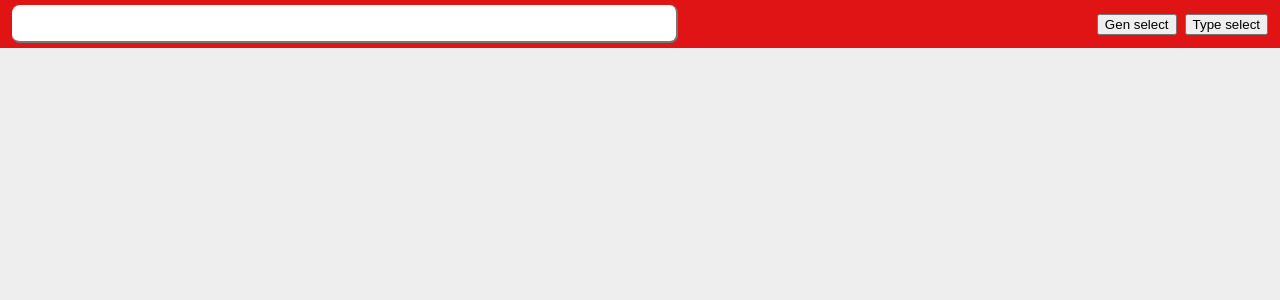
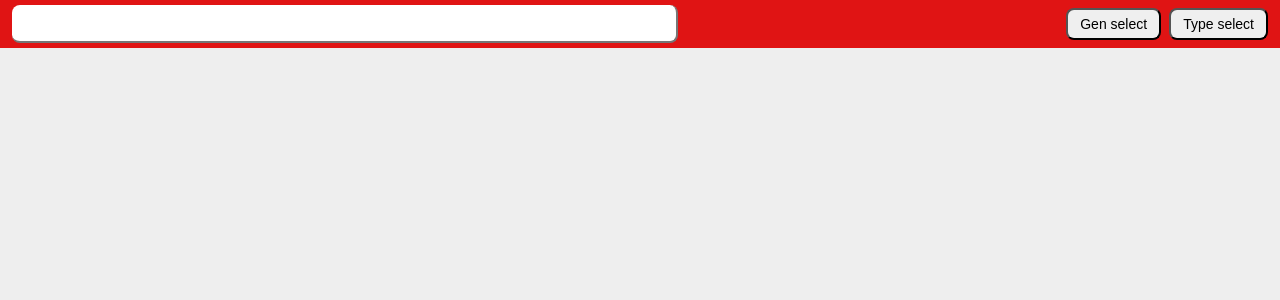
Before and after one commit to LoneHippie/docket-technical-challenge, a React (Vite) app: page / in a window 1280 px wide. Shown: the top 300 px of the page. Built offline with nearby package versions, Linux system fonts and the light colour scheme.

Commit message:
Cleaned up API use, added card grid and state for results

```diff
--- a/src/App.tsx
+++ b/src/App.tsx
@@ -1,45 +1,65 @@
 import styled from "styled-components";
 import { Theme, theme } from "./context/theme/theme";
-import { useCallback } from "react";
-import { genQuery, typeQuery } from "./context/api/pokeapi";
-import { Button, Searchbar } from "./components";
+import { useCallback, useState } from "react";
+import { Button, Card, Searchbar } from "./components";
+import { genOptions, typeOptions } from "./consts/consts";
+import usePokemonApi from "./context/api";
+import { Pokemon } from "./context/interfaces/pokemon";
 
 function App() {
-  const handleOnSelectGen = useCallback(async (value: string) => {
-    await genQuery(Number(value));
-  }, []);
-  const handleOnTypeSelect = useCallback(async (value: string) => {
-    await typeQuery(value);
-  }, []);
+  const { getByGen, getByType, getByName } = usePokemonApi();
+
+  const [pokeList, setPokeList] = useState<Pokemon[]>([]);
+
+  const handleOnNameSearch = useCallback(
+    async (name: string) => {
+      const list = await getByName(name);
+      setPokeList(list);
+    },
+    [getByName]
+  );
+  const handleOnSelectGen = useCallback(
+    async (value: string) => {
+      const list = await getByGen(value);
+      setPokeList(list);
+    },
+    [getByGen]
+  );
+  const handleOnTypeSelect = useCallback(
+    async (value: string) => {
+      const list = await getByType(value);
+      setPokeList(list);
+    },
+    [getByType]
+  );
 
   return (
     <StyledContainer theme={theme}>
       <header className="topbar">
-        <Searchbar className="topbar__search" />
+        <Searchbar
+          className="topbar__search"
+          onSearchChange={handleOnNameSearch}
+        />
         <div className="topbar__buttons">
           <Button
             placeholder="Gen select"
-            options={[
-              { ["Gen 1"]: "1" },
-              { ["Gen 2"]: "2" },
-              { ["Gen 3"]: "3" },
-              { ["Gen 4"]: "4" },
-            ]}
+            options={genOptions}
             onSelect={handleOnSelectGen}
           />
           <Button
             placeholder="Type select"
-            options={[
-              { ["Fire"]: "fire" },
-              { ["Water"]: "water" },
-              { ["Grass"]: "grass" },
-              { ["Electric"]: "electric" },
-            ]}
+            options={typeOptions}
             onSelect={handleOnTypeSelect}
           />
         </div>
       </header>
-      <section></section>
+      <section className="container">
+        <div className="container__grid">
+          {pokeList.map((pokemon) => (
+            <Card key={pokemon.id} pokemon={pokemon} />
+          ))}
+        </div>
+      </section>
     </StyledContainer>
   );
 }
@@ -73,6 +93,28 @@ const StyledContainer = styled("main")<{ theme: Theme }>`
       gap: 8px;
     }
   }
+
+  .container {
+    position: relative;
+    margin-top: 48px;
+    padding-left: 24px;
+    padding-right: 24px;
+
+    &__grid {
+      position: absolute;
+      top: 0;
+      left: 0;
+      width: calc(100% - 48px);
+      padding-left: 24px;
+      padding-right: 24px;
+      overflow: scroll;
+      padding-top: 24px;
+      display: grid;
+      grid-gap: 8px;
+      grid-template-columns: repeat(6, 1fr);
+      grid-template-rows: repeat(6, 1fr);
+    }
+  }
 `;
 
 export default App;
--- a/src/components/Button/Button.tsx
+++ b/src/components/Button/Button.tsx
@@ -41,6 +41,12 @@ const Button = ({ placeholder, options, onSelect }: Props) => {
 const StyledContainer = styled("div")<{ theme: Theme }>`
   position: relative;
 
+  & > button {
+    font-size: 14px;
+    border-radius: 8px;
+    padding: 6px 12px;
+  }
+
   & > ul {
     position: absolute;
     top: 100%;
--- /dev/null
+++ b/src/components/Card/Card.tsx
@@ -0,0 +1,39 @@
+import React from "react";
+import { Pokemon } from "../../context/interfaces/pokemon";
+import styled from "styled-components";
+import { theme, Theme } from "../../context/theme/theme";
+
+interface Props {
+  pokemon: Pokemon;
+}
+
+const Card = ({ pokemon }: Props) => {
+  return (
+    <StyledCard theme={theme} pokemon={pokemon}>
+      <span className="name">
+        {pokemon.name[0].toUpperCase() + pokemon.name.slice(1)}
+      </span>
+      {pokemon?.sprite && <img className="sprite" src={pokemon.sprite} />}
+    </StyledCard>
+  );
+};
+
+const StyledCard = styled("div")<{ theme: Theme; pokemon: Pokemon }>`
+  display: flex;
+  flex-direction: column;
+  padding: 4px;
+  border-radius: 4px;
+  box-shadow: ${({ theme }) => `2px 2px 0.4px 0.2px ${theme.text}`};
+  background-color: ${({ pokemon }) => pokemon.specs.color.name};
+
+  .name {
+    font-size: 14px;
+    text-shadow: 0px 0px 2px white;
+  }
+
+  .sprite {
+    margin: 0 auto;
+  }
+`;
+
+export default Card;
--- /dev/null
+++ b/src/components/Card/index.ts
@@ -0,0 +1,3 @@
+import Card from "./Card";
+
+export default Card;
--- a/src/components/Searchbar/Searchbar.tsx
+++ b/src/components/Searchbar/Searchbar.tsx
@@ -1,13 +1,13 @@
 import React, { useCallback, useState } from "react";
 import styled from "styled-components";
 import { debounce } from "lodash";
-import { searchQuery } from "../../context/api/pokeapi";
 
 interface Props {
   className: string;
+  onSearchChange: (search: string) => void;
 }
 
-const Searchbar = ({ className }: Props) => {
+const Searchbar = ({ className, onSearchChange }: Props) => {
   const [search, setSearch] = useState("");
 
   const handleChangeSearch = useCallback(
@@ -16,13 +16,13 @@ const Searchbar = ({ className }: Props) => {
 
       if (event.target.value) {
         const debouncedSearch = debounce(() => {
-          searchQuery(event.target.value);
+          onSearchChange(event.target.value);
         }, 400);
 
         debouncedSearch();
       }
     },
-    []
+    [onSearchChange]
   );
 
   return (
--- a/src/components/index.ts
+++ b/src/components/index.ts
@@ -1,4 +1,5 @@
 import Button from "./Button";
+import Card from "./Card";
 import Searchbar from "./Searchbar";
 
-export { Button, Searchbar };
+export { Button, Card, Searchbar };
--- /dev/null
+++ b/src/consts/consts.ts
@@ -0,0 +1,35 @@
+const pokemonTypes = [
+  "normal",
+  "fighting",
+  "flying",
+  "poison",
+  "ground",
+  "rock",
+  "bug",
+  "ghost",
+  "steel",
+  "fire",
+  "water",
+  "grass",
+  "electric",
+  "psychic",
+  "ice",
+  "dragon",
+  "dark",
+  "fairy",
+];
+
+export const genOptions: Record<string, string>[] = [
+  { ["Gen 1"]: "1" },
+  { ["Gen 2"]: "2" },
+  { ["Gen 3"]: "3" },
+  { ["Gen 4"]: "4" },
+  { ["Gen 5"]: "5" },
+  { ["Gen 6"]: "6" },
+  { ["Gen 7"]: "7" },
+  { ["Gen 8"]: "8" },
+];
+
+export const typeOptions: Record<string, string>[] = pokemonTypes.map(
+  (type) => ({ [type[0].toUpperCase() + type.slice(1)]: type })
+);
--- /dev/null
+++ b/src/context/api/index.ts
@@ -0,0 +1,3 @@
+import usePokemonApi from "./useApi";
+
+export default usePokemonApi;
--- a/src/context/api/pokeapi.ts
+++ /dev/null
@@ -1,4 +0,0 @@
-import { namesQuery } from "./queries/names";
-import { genQuery, searchQuery, typeQuery } from "./queries/pokemon";
-
-export { genQuery, namesQuery, searchQuery, typeQuery };
--- /dev/null
+++ b/src/context/api/useApi.ts
@@ -0,0 +1,57 @@
+import { Pokemon } from "../interfaces/pokemon";
+import { genQuery, searchQuery, typeQuery } from "./queries/pokemon";
+
+enum QueryAction {
+  GEN,
+  TYPE,
+  NAME,
+}
+
+const usePokemonApi = () => {
+  const searchPokemon = {
+    byGen: async (gen: number) => await genQuery(gen),
+    byType: async (type: string) => await typeQuery(type),
+    byName: async (name: string) => await searchQuery(name),
+  };
+
+  const runSearch = async (
+    action: QueryAction,
+    param: string
+  ): Promise<Pokemon[]> => {
+    // eslint-disable-next-line @typescript-eslint/no-explicit-any
+    let res: any;
+    switch (action) {
+      case QueryAction.GEN:
+        res = await searchPokemon.byGen(Number(param));
+        break;
+      case QueryAction.TYPE:
+        res = await searchPokemon.byType(param);
+        break;
+      case QueryAction.NAME:
+        res = await searchPokemon.byName(param);
+        break;
+      default:
+        return [];
+    }
+    // eslint-disable-next-line @typescript-eslint/no-explicit-any
+    const list: Pokemon[] = res.map((el: any) => {
+      return {
+        ...el,
+        sprite: `https://raw.githubusercontent.com/PokeAPI/sprites/master/sprites/pokemon/${el.id}.png`,
+      };
+    });
+    return list;
+  };
+
+  const getByName = async (name: string) => runSearch(QueryAction.NAME, name);
+  const getByGen = async (gen: string) => runSearch(QueryAction.GEN, gen);
+  const getByType = async (type: string) => runSearch(QueryAction.TYPE, type);
+
+  return {
+    getByName,
+    getByGen,
+    getByType,
+  };
+};
+
+export default usePokemonApi;
```
